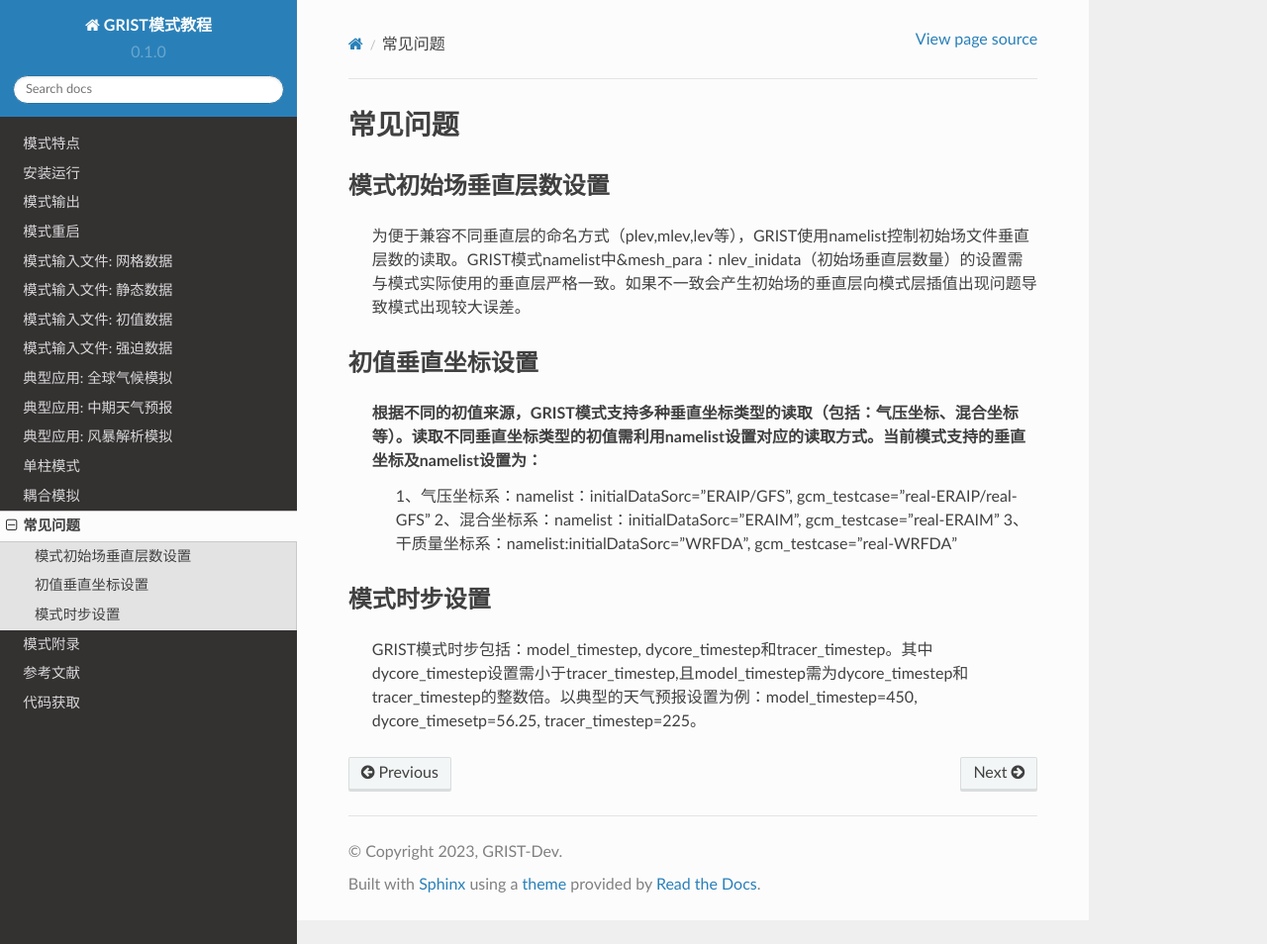
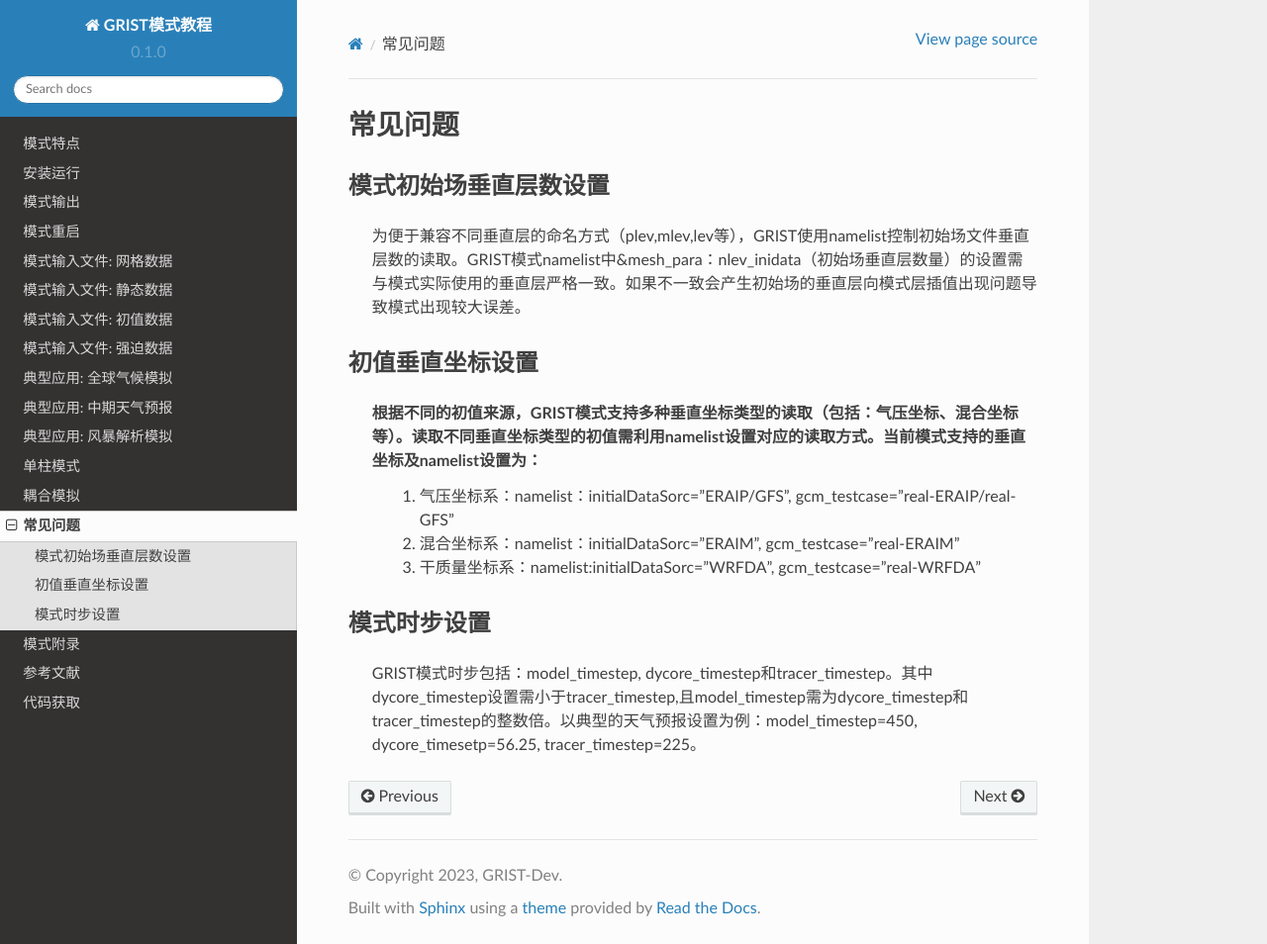
Before and after one commit to GRIST-Dev/GRIST_Tutorial, a Sphinx documentation site: the page built from docs/source/FAQ.rst, in a window 1280 px wide and 954 px high. Shown: the whole window at 99% size. Built offline with Sphinx 7.4.7 and the Read the Docs theme 2.0.0, drawn with Linux system fonts in a browser that asks for light colours.

Commit message:
Update FAQ.rst

```diff
--- a/docs/source/FAQ.rst
+++ b/docs/source/FAQ.rst
@@ -8,9 +8,9 @@
 初值垂直坐标设置
 ----------------
     根据不同的初值来源，GRIST模式支持多种垂直坐标类型的读取（包括：气压坐标、混合坐标等）。读取不同垂直坐标类型的初值需利用namelist设置对应的读取方式。当前模式支持的垂直坐标及namelist设置为：
-        1、气压坐标系：namelist：initialDataSorc="ERAIP/GFS", gcm_testcase="real-ERAIP/real-GFS"
-        2、混合坐标系：namelist：initialDataSorc="ERAIM", gcm_testcase="real-ERAIM"
-        3、干质量坐标系：namelist:initialDataSorc="WRFDA", gcm_testcase="real-WRFDA"
+        1. 气压坐标系：namelist：initialDataSorc="ERAIP/GFS", gcm_testcase="real-ERAIP/real-GFS"
+        2. 混合坐标系：namelist：initialDataSorc="ERAIM", gcm_testcase="real-ERAIM"
+        3. 干质量坐标系：namelist:initialDataSorc="WRFDA", gcm_testcase="real-WRFDA"
 
 模式时步设置
 ----------------
```
